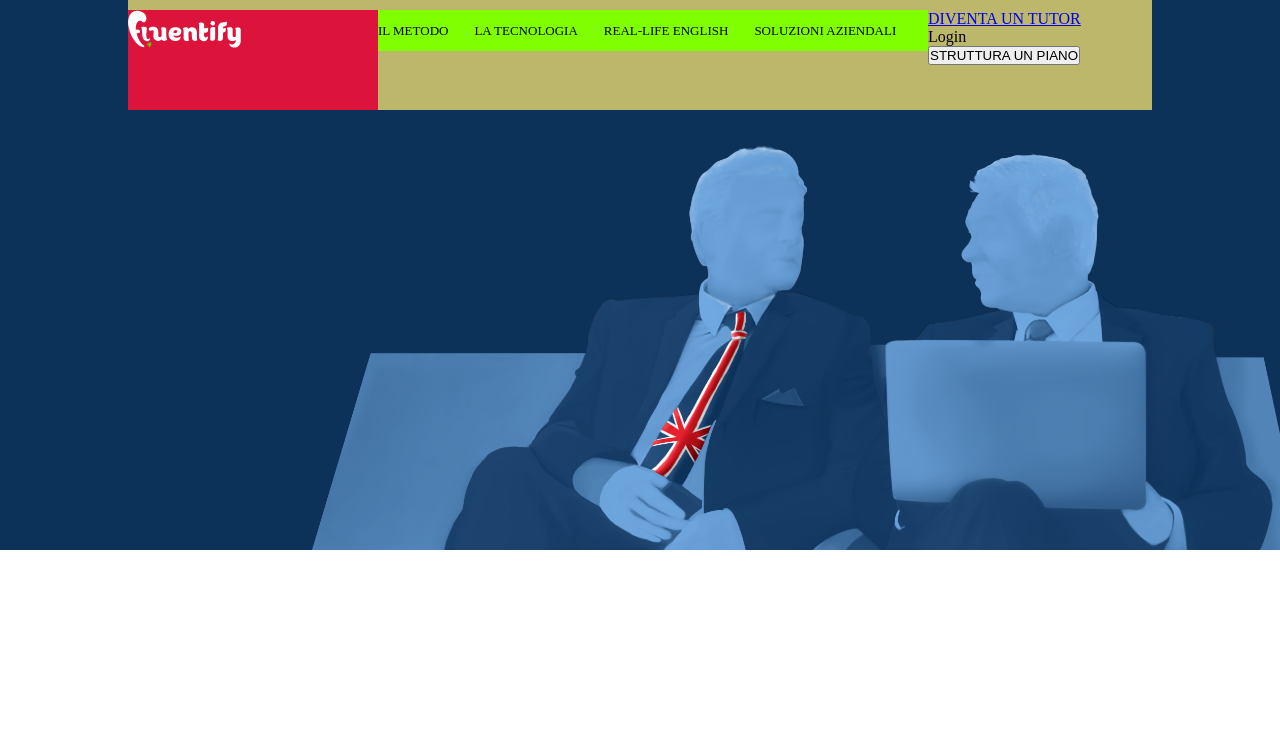
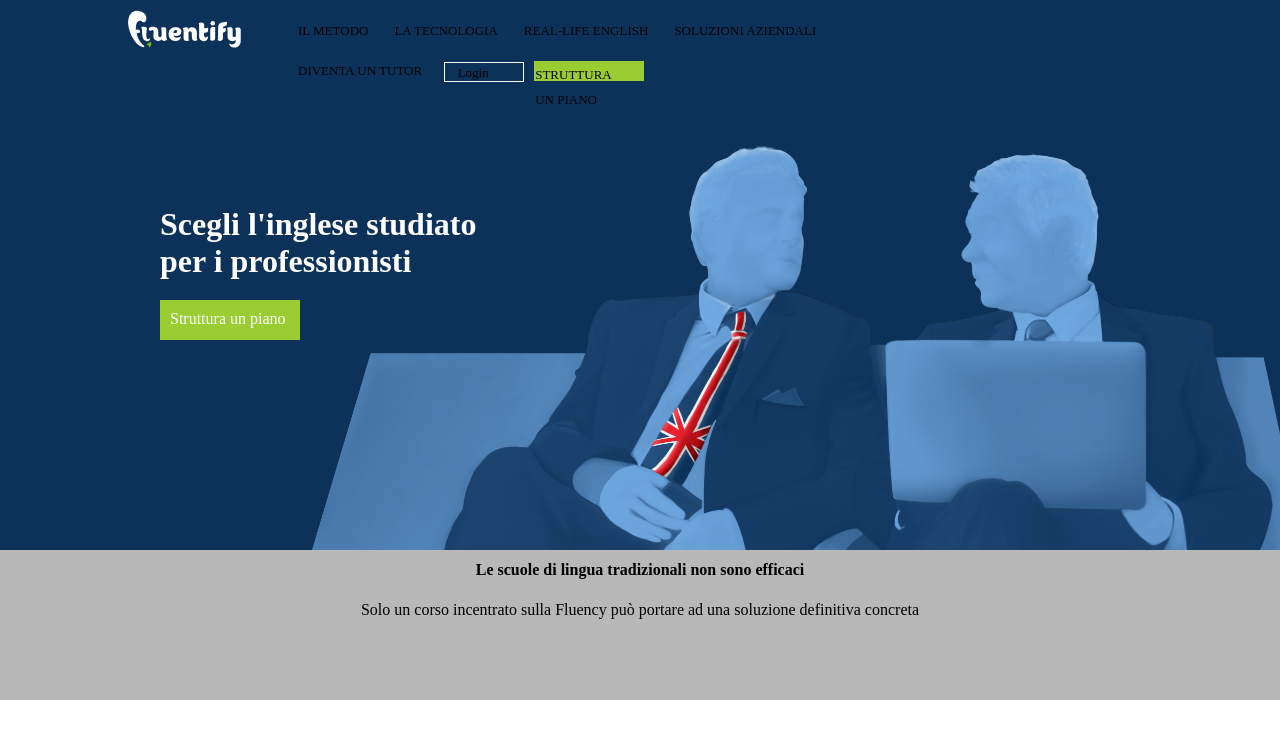
Before and after one commit to Mithrandir7z/htmlcss-fluentify, a plain HTML site: page index.html in a window 1280 px wide. Drawn offline with Linux system fonts and the light colour scheme.

Commit message:
inserita altra section

```diff
--- a/css/style.css
+++ b/css/style.css
@@ -16,6 +16,7 @@ header {
     background-repeat: no-repeat;
     background-size: 1000px;
     background-position: 110% 110%;
+    position: relative;
 }
 
 .container {
@@ -33,25 +34,18 @@ header {
 
 nav {
     padding-top: 10px;
-    background-color: darkkhaki;
 }
 
 .logo {
     background-image: url("../img/logo.svg");
-    width: 250px;
+    width: 170px;
     height: 100px;
     background-repeat: no-repeat;
-    float: left;
-    background-color: crimson;
-}
-
-col {
     float: left;
 }
 
 .left {
     width: 550px;
-    background-color: chartreuse;
     float: left;
     line-height: 40px;
 }
@@ -63,5 +57,69 @@ col {
 }
 
 .right {
+    width: 400px;
+    float: left;
+    line-height: 40px;
+    height: 100px;
+}
 
+.right a {
+    display: inline-block;
+    font-size: 13px;
+    padding-right: 22px;
+    float: left;
+    text-decoration: none;
+    color: black;
 }
+
+.login {
+    float: left;
+    padding-right: 22px;
+    width: 80px;
+    text-align: center;
+    border: solid white 1px;
+    margin-top: 11px;
+    margin-right: 10px;
+    height: 20px;
+    display: inline-block;
+    line-height: 20px;
+}
+
+.button {
+    display: inline-block;
+    width: 110px;
+    height: 20px;
+    background-color: yellowgreen;
+    margin-top: 10px;
+    line-height: 25px;
+    color: white;
+    padding: 1px 1px;
+    text-decoration: none;
+    color: white;
+}
+
+.text {
+    color: white;
+    position: absolute;
+    bottom: 210px;
+    left: 160px;
+}
+
+.text a {
+    display: inline-block;
+    width: 140px;
+    height: 40px;
+    background-color: yellowgreen;
+    margin-top: 20px;
+    padding: 10px 10px;
+    text-decoration: none;
+    color: white;
+}
+
+.row-top {
+    width: 100%;
+    height: 150px;
+    background-color: rgb(184, 184, 184);
+    text-align: center;
+    line-height: 40px;
+}
--- a/index.html
+++ b/index.html
@@ -9,12 +9,14 @@
     <link rel="stylesheet" href="css/style.css">
 </head>
 <body>
+
     <header>
         <div class="container">
+
             <nav class="clearfix">
                 <div class="col logo"> </div>
 
-                <div class="left">
+                <div class="col left">
                     <ul>
                         <li>IL METODO</li>
                         <li>LA TECNOLOGIA</li>
@@ -25,11 +27,23 @@
 
                 <div class="col right">
                     <a href="#">DIVENTA UN TUTOR</a>
-                    <div>Login</div>
-                    <button class="button">STRUTTURA UN PIANO</button>
+                    <a href="#" class="login">Login</a>
+                    <a href="#" class="button">STRUTTURA UN PIANO</a>
                 </div>
             </nav>
         </div>
+
+        <div class="text">
+            <h1>Scegli l'inglese studiato</h1>
+            <h1>per i professionisti</h1>
+            <a href="#">Struttura un piano</a>
+        </div>
     </header>
+
+    <div class="row-top">
+        <h4>Le scuole di lingua tradizionali non sono efficaci</h4>
+        <p>Solo un corso incentrato sulla Fluency può portare ad una soluzione definitiva concreta</p>
+    </div>
+
 </body>
 </html>
```
